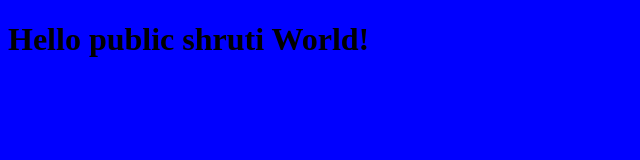
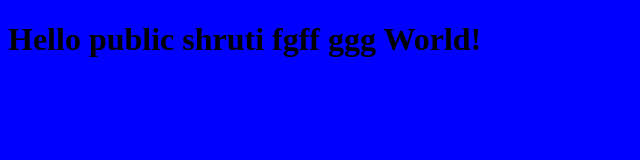
Before and after one commit to iiiiiiis/project1, a plain HTML site: page index.html in a window 1280 px wide. Shown: the whole page, without its empty margins (0-640 px from the left). Drawn offline with Linux system fonts and the light colour scheme.

Commit message:
added heading

```diff
--- a/index.html
+++ b/index.html
@@ -8,6 +8,6 @@
                     <link rel="stylesheet" href="style.css">
 </head>
 <body>
-                    <h1>Hello public shruti  World!</h1>
+                    <h1>Hello public shruti fgff ggg World!</h1>
 </body>
 </html>
```
